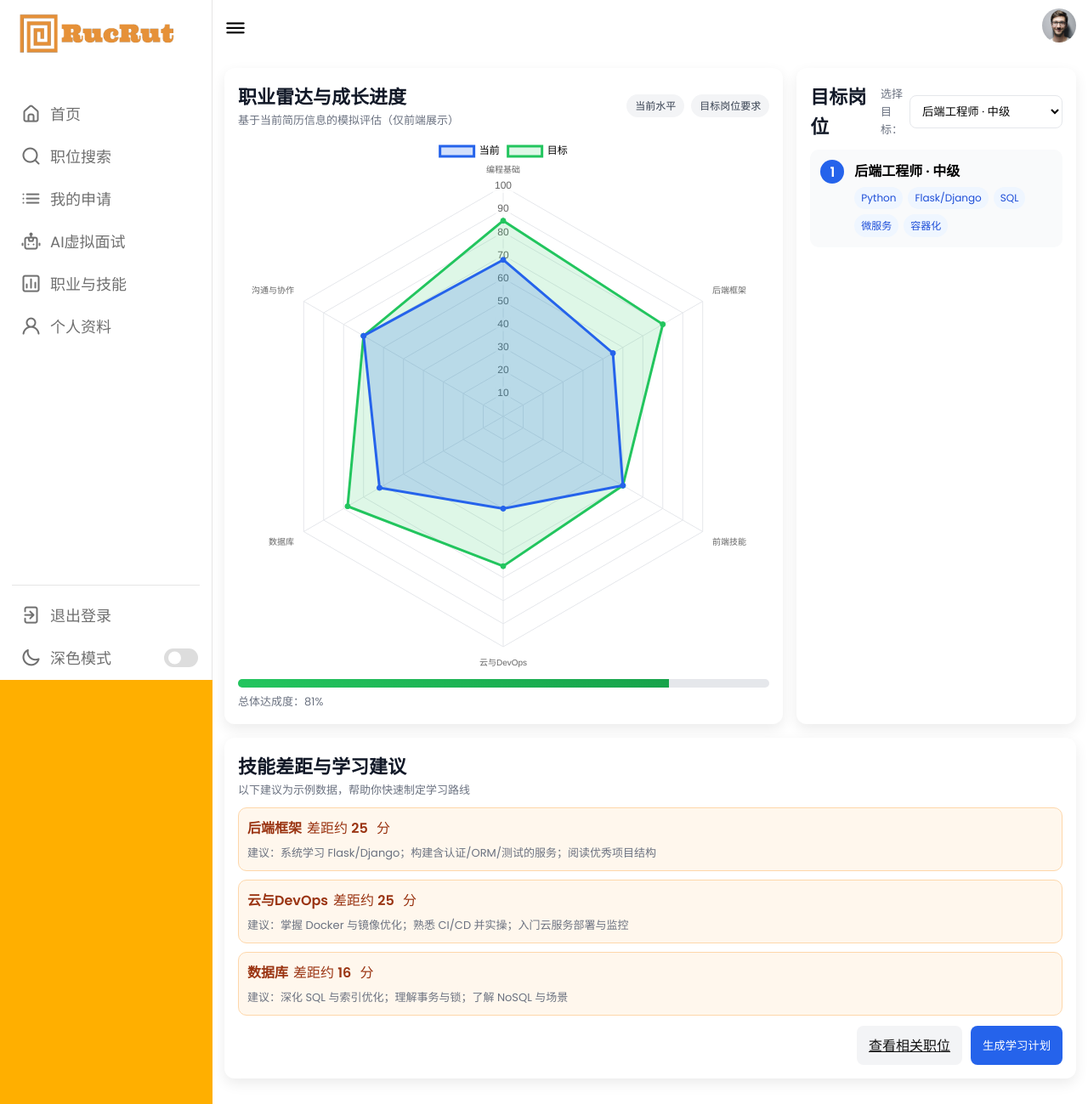
After one commit to Rayscout/LLRC, a Flask app: template app/templates/smartrecruit/candidate/career_path.html in a window 1280 px wide. The commit adds this page. Shown: the whole page at 85% size. Run offline with Flask 3, Linux system fonts and the light colour scheme; the template is opened without the code that fills it, so the values that code supplies are empty.

Commit message:
职业与技能

```diff
--- a/app/templates/base.html
+++ b/app/templates/base.html
@@ -50,6 +50,10 @@
                     <i class="uil uil-robot"></i>
                     <span class="link-name">AI虚拟面试</span>
                 </a></li>
+                <li><a href="{{ url_for('smartrecruit.candidate.profile.career_path') }}">
+                    <i class="uil uil-chart"></i>
+                    <span class="link-name">职业与技能</span>
+                </a></li>
                 <li><a href="{{ url_for('smartrecruit.candidate.profile.settings') }}">
                     <i class="uil uil-user"></i>
                     <span class="link-name">个人资料</span>
--- /dev/null
+++ b/app/templates/smartrecruit/candidate/career_path.html
@@ -0,0 +1,187 @@
+{% extends 'base.html' %}
+
+{% block title %}职业发展与技能差距{% endblock %}
+
+{% block content %}
+<style>
+  .cp-wrap{max-width:1100px;margin:20px auto;display:grid;gap:16px}
+  .cp-grid{display:grid;grid-template-columns:2fr 1fr;gap:16px}
+  .cp-card{background:#fff;border-radius:12px;box-shadow:0 6px 16px rgba(0,0,0,.08);padding:16px}
+  .cp-header{display:flex;justify-content:space-between;align-items:center;margin-bottom:10px;gap:12px}
+  .cp-title{font-size:22px;font-weight:700;color:#111827}
+  .cp-sub{color:#6b7280;font-size:13px}
+  .cp-legend{display:flex;gap:8px;align-items:center;color:#374151;font-size:12px}
+  .cp-pill{padding:4px 10px;border-radius:999px;background:#f3f4f6}
+  .cp-steps{display:grid;gap:12px}
+  .cp-step{display:flex;gap:12px;align-items:flex-start;background:#f9fafb;border-radius:10px;padding:12px}
+  .cp-step .num{width:28px;height:28px;border-radius:50%;background:#2563eb;color:#fff;display:grid;place-items:center;font-weight:700}
+  .cp-step .body{flex:1}
+  .cp-step .body h4{margin:0 0 6px}
+  .cp-badges{display:flex;flex-wrap:wrap;gap:6px}
+  .cp-badge{font-size:12px;background:#eff6ff;color:#1d4ed8;border-radius:999px;padding:4px 8px}
+  .cp-meter{height:10px;background:#e5e7eb;border-radius:999px;overflow:hidden}
+  .cp-meter>div{height:100%;background:linear-gradient(90deg,#22c55e,#16a34a);width:0%}
+  .cp-gaps{display:grid;gap:10px}
+  .cp-gap{background:#fff7ed;border:1px solid #fed7aa;color:#9a3412;padding:10px;border-radius:10px}
+  .cp-gap strong{margin-right:6px}
+  .cp-actions{display:flex;gap:10px;justify-content:flex-end}
+  .cp-btn{padding:10px 14px;border-radius:8px;border:none;cursor:pointer}
+  .cp-btn.primary{background:#2563eb;color:#fff}
+  .cp-btn.neutral{background:#f3f4f6;color:#111}
+  .cp-select{min-width:180px;padding:8px 10px;border:1px solid #e5e7eb;border-radius:8px;background:#fff}
+  body.dark .cp-card{background:#1f2937;color:#e5e7eb}
+  body.dark .cp-step{background:#111827}
+  body.dark .cp-gap{background:#2b190b;border-color:#b45309;color:#fde68a}
+</style>
+
+<div class="cp-wrap">
+  <div class="cp-grid">
+    <div class="cp-card">
+      <div class="cp-header">
+        <div>
+          <div class="cp-title">职业雷达与成长进度</div>
+          <div class="cp-sub">基于当前简历信息的模拟评估（仅前端展示）</div>
+        </div>
+        <div class="cp-legend">
+          <span class="cp-pill">当前水平</span>
+          <span class="cp-pill">目标岗位要求</span>
+        </div>
+      </div>
+      <canvas id="cpRadar" height="260"></canvas>
+      <div style="margin-top:12px">
+        <div class="cp-meter"><div id="cpProgress"></div></div>
+        <div class="cp-sub" style="margin-top:6px">总体达成度：<span id="cpProgressText">0%</span></div>
+      </div>
+    </div>
+
+    <div class="cp-card">
+      <div class="cp-header">
+        <div class="cp-title">目标岗位</div>
+        <div style="display:flex; gap:8px; align-items:center;">
+          <span class="cp-sub">选择目标：</span>
+          <select id="cpRoleSelect" class="cp-select"></select>
+        </div>
+      </div>
+      <div class="cp-steps" id="cpTargets"></div>
+    </div>
+  </div>
+
+  <div class="cp-card">
+    <div class="cp-header">
+      <div>
+        <div class="cp-title">技能差距与学习建议</div>
+        <div class="cp-sub">以下建议为示例数据，帮助你快速制定学习路线</div>
+      </div>
+    </div>
+    <div class="cp-gaps" id="cpGaps"></div>
+    <div class="cp-actions" style="margin-top:12px">
+      <a class="cp-btn neutral" href="{{ url_for('smartrecruit.candidate.jobs.job_search') }}">查看相关职位</a>
+      <button class="cp-btn primary" id="cpPlan">生成学习计划</button>
+    </div>
+  </div>
+</div>
+
+<script src="https://cdn.jsdelivr.net/npm/chart.js"></script>
+<script>
+  (function(){
+    const USER_ID = {{ (user.id if user else 'null') | tojson }};
+    const STORAGE_KEY = `careerTargetRole_${USER_ID ?? 'guest'}`;
+
+    // 维度与当前评估（示例）
+    const dimensions = ['编程基础','后端框架','前端技能','云与DevOps','数据库','沟通与协作'];
+    const current = [68, 55, 60, 40, 62, 70];
+
+    // 目标岗位库（示例）
+    const rolesCatalog = {
+      backend:  { label:'后端工程师', level:'中级', target:[85,80,60,65,78,70], skills:['Python','Flask/Django','SQL','微服务','容器化'] },
+      fullstack: { label:'全栈工程师', level:'中级', target:[80,70,75,60,72,72], skills:['React','Node.js','API 设计','数据库','CI/CD'] },
+      cloud:    { label:'云平台工程师', level:'初级', target:[70,55,55,75,65,70], skills:['Linux','Docker','云基础','监控','自动化脚本'] },
+      data:     { label:'数据工程师', level:'初级', target:[75,65,50,55,80,68], skills:['Python','ETL','SQL/NoSQL','数据建模','批流一体'] }
+    };
+
+    // 初始化选择框
+    const roleSelect = document.getElementById('cpRoleSelect');
+    roleSelect.innerHTML = Object.entries(rolesCatalog).map(([key,meta])=>`<option value="${key}">${meta.label} · ${meta.level}</option>`).join('');
+    const saved = localStorage.getItem(STORAGE_KEY) || 'backend';
+    roleSelect.value = rolesCatalog[saved] ? saved : 'backend';
+
+    // 图表
+    const ctx = document.getElementById('cpRadar').getContext('2d');
+    const radarChart = new Chart(ctx, {
+      type: 'radar',
+      data: { labels: dimensions, datasets: [
+        { label:'当前', data: current, backgroundColor:'rgba(37,99,235,0.2)', borderColor:'#2563eb', pointBackgroundColor:'#2563eb' },
+        { label:'目标', data: rolesCatalog[roleSelect.value].target, backgroundColor:'rgba(34,197,94,0.15)', borderColor:'#22c55e', pointBackgroundColor:'#22c55e' }
+      ]},
+      options: { responsive: true, scales: { r: { suggestedMin: 0, suggestedMax: 100, angleLines:{ color:'#e5e7eb' }, grid:{ color:'#e5e7eb' } } }, plugins: { legend: { labels: { color: getComputedStyle(document.body).getPropertyValue('--text-color') || '#111827' } } } }
+    });
+
+    const cpProgress = document.getElementById('cpProgress');
+    const cpProgressText = document.getElementById('cpProgressText');
+    function updateProgress(target){
+      const p = Math.round(current.reduce((a,b)=>a+b,0)/target.reduce((a,b)=>a+b,0)*100);
+      cpProgress.style.width = p + '%';
+      cpProgressText.textContent = p + '%';
+    }
+
+    // 目标岗位卡片与差距
+    const cpTargets = document.getElementById('cpTargets');
+    const cpGaps = document.getElementById('cpGaps');
+    function renderTargetsPanel(roleKey){
+      const meta = rolesCatalog[roleKey];
+      cpTargets.innerHTML = `
+        <div class="cp-step">
+          <div class="num">1</div>
+          <div class="body">
+            <h4>${meta.label} · ${meta.level}</h4>
+            <div class="cp-badges">${meta.skills.map(s=>`<span class=\"cp-badge\">${s}</span>`).join('')}</div>
+          </div>
+        </div>`;
+    }
+    function renderGaps(roleKey){
+      const meta = rolesCatalog[roleKey];
+      const target = meta.target;
+      const gaps = [
+        { name:'后端框架', idx:1, tips:['系统学习 Flask/Django','构建含认证/ORM/测试的服务','阅读优秀项目结构'] },
+        { name:'云与DevOps', idx:3, tips:['掌握 Docker 与镜像优化','熟悉 CI/CD 并实操','入门云服务部署与监控'] },
+        { name:'前端技能', idx:2, tips:['组件化与状态管理','响应式与可访问性','打包优化与构建工具'] },
+        { name:'数据库', idx:4, tips:['深化 SQL 与索引优化','理解事务与锁','了解 NoSQL 与场景'] }
+      ].map(g=>({ ...g, gap: Math.max(0, target[g.idx] - current[g.idx]) })).filter(g=>g.gap>0).sort((a,b)=>b.gap-a.gap);
+
+      if(gaps.length===0){
+        cpGaps.innerHTML = '<div class="cp-sub">已达到当前目标要求，继续保持并拓展深度。</div>';
+      } else {
+        cpGaps.innerHTML = gaps.map(g=>`
+          <div class="cp-gap">
+            <div><strong>${g.name}</strong>差距约 <strong>${g.gap}</strong> 分</div>
+            <div class="cp-sub" style="margin-top:6px">建议：${g.tips.join('；')}</div>
+          </div>
+        `).join('');
+      }
+    }
+
+    // 初始化渲染与动画
+    requestAnimationFrame(()=>{ cpProgress.style.width = '0%'; });
+    setTimeout(()=>{ updateProgress(rolesCatalog[roleSelect.value].target); }, 300);
+    renderTargetsPanel(roleSelect.value);
+    renderGaps(roleSelect.value);
+
+    // 监听选择改变
+    roleSelect.addEventListener('change', ()=>{
+      const key = roleSelect.value;
+      localStorage.setItem(STORAGE_KEY, key);
+      radarChart.data.datasets[1].data = rolesCatalog[key].target;
+      radarChart.update();
+      updateProgress(rolesCatalog[key].target);
+      renderTargetsPanel(key);
+      renderGaps(key);
+    });
+
+    // 学习计划（基于选择角色）
+    document.getElementById('cpPlan').addEventListener('click',()=>{
+      const meta = rolesCatalog[roleSelect.value];
+      alert(`已为你生成 4 周 ${meta.label} 学习计划（示例）：\n\n第1周：核心基础与项目骨架\n第2周：数据库/接口或前端模块实践\n第3周：容器化与CI/CD落地\n第4周：监控与性能优化，撰写文档`);
+    });
+  })();
+</script>
+{% endblock %}
```
Also changed, not shown: smartrecruit_system/candidate_module/profile.py (+9 -0 lines).
